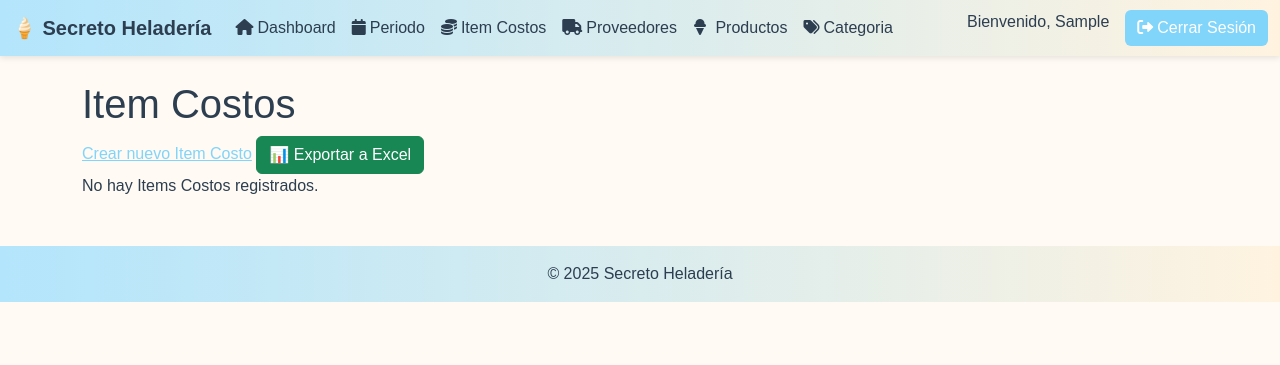
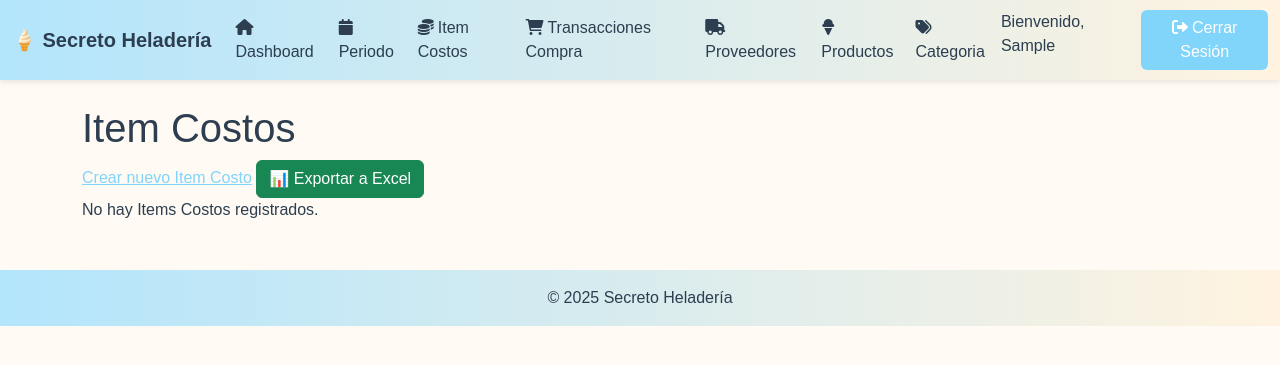
Before and after one commit to carlotee/secreto_heladeria, a Django app: page /costos/ in a window 1280 px wide. Shown: the top 365 px of the page. Run offline with Django 5.2, Linux system fonts and the light colour scheme; the visitor is signed in with stand-in values (Sample User, id 1); data that the repository does not hold is empty; some libraries are stand-ins or nearby versions.

Commit message:
Montofre

```diff
--- a/centro_costos/templates/centro_costos/base.html
+++ b/centro_costos/templates/centro_costos/base.html
@@ -5,6 +5,7 @@
     <title>{% block title %}Secreto Heladería{% endblock %}</title>
     <meta name="viewport" content="width=device-width, initial-scale=1">
 
+    <!-- Bootstrap y FontAwesome -->
     <link href="https://cdn.jsdelivr.net/npm/bootstrap@5.3.0/dist/css/bootstrap.min.css" rel="stylesheet">
     <link href="https://cdnjs.cloudflare.com/ajax/libs/font-awesome/6.0.0/css/all.min.css" rel="stylesheet">
 
@@ -140,7 +141,11 @@
                         <i class="fas fa-coins me-1"></i>Item Costos
                     </a>
                 </li>
-
+                <li class="nav-item">
+                    <a class="nav-link" href="{% url 'transaccion' %}">
+                        <i class="fas fa-cart-shopping me-1"></i>Transacciones Compra
+                    </a>
+                </li>
                 <li class="nav-item">
                     <a class="nav-link" href="{% url 'proveedor' %}">
                         <i class="fas fa-truck me-1"></i>Proveedores
@@ -148,7 +153,7 @@
                 </li>
                 <li class="nav-item">
                     <a class="nav-link" href="{% url 'producto' %}">
-                        <i class="fas fa-ice-cream me-1"></i> Productos
+                        <i class="fas fa-ice-cream me-1"></i>Productos
                     </a>
                 </li>
                 <li class="nav-item">
```
